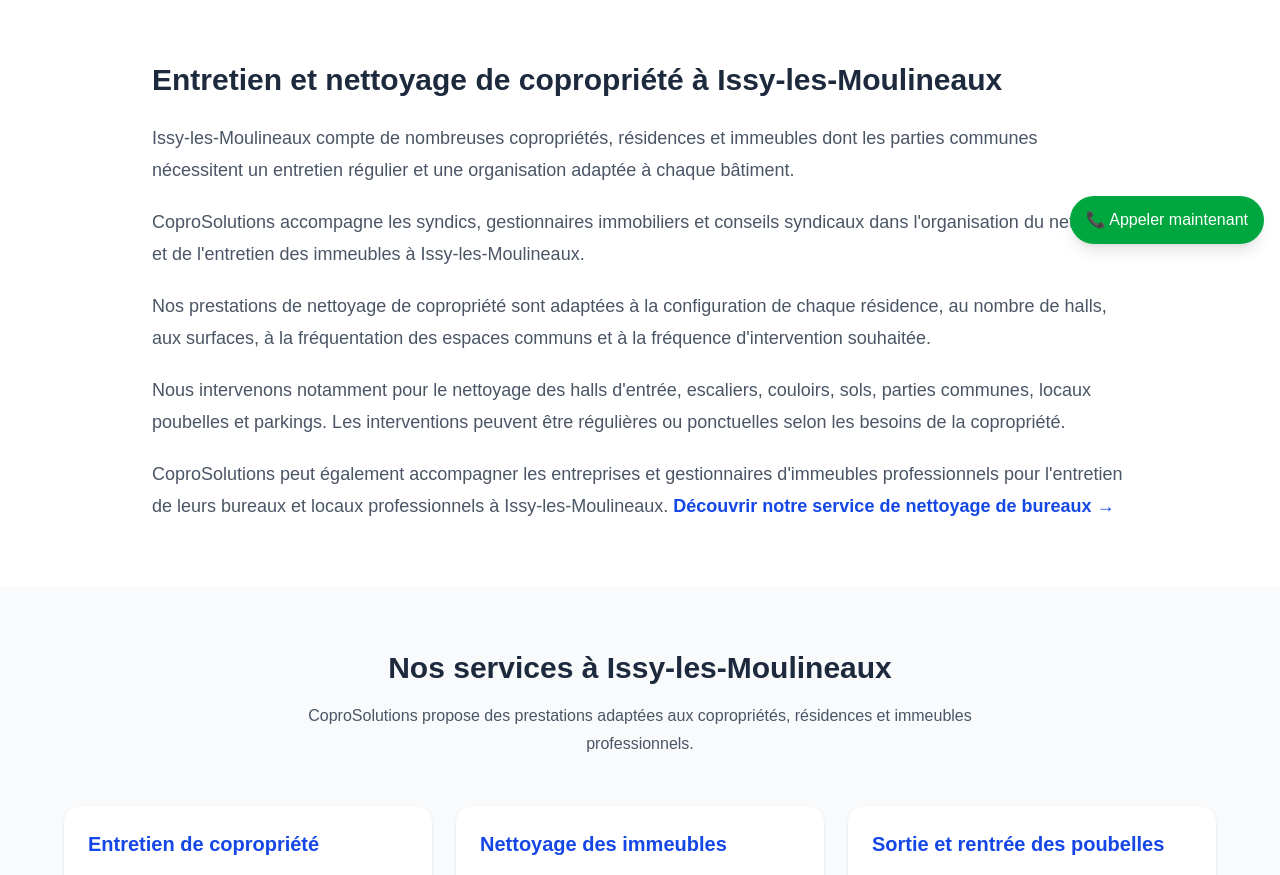
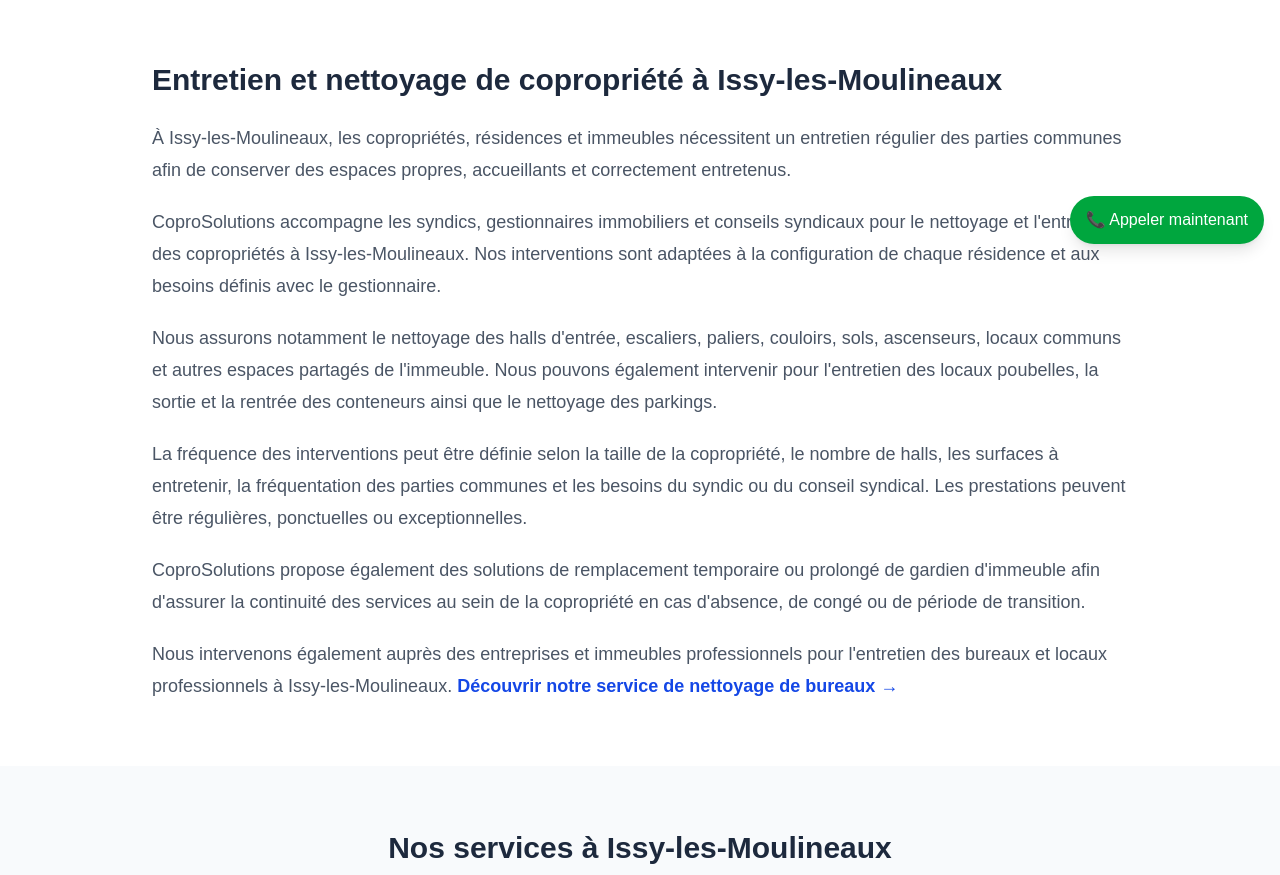
Before and after one commit to amadtag/coprosolutions, a Next.js app: page /zones/hauts-de-seine/issy-les-moulineaux in a window 1280 px wide. Shown: the part 540-1415 px from the top of the page. Built offline with nearby package versions, Linux system fonts and the light colour scheme.

Commit message:
Optimisation SEO Issy-les-Moulineaux

```diff
--- a/app/zones/hauts-de-seine/issy-les-moulineaux/page.tsx
+++ b/app/zones/hauts-de-seine/issy-les-moulineaux/page.tsx
@@ -5,7 +5,7 @@
   title:
     "Nettoyage de copropriété à Issy-les-Moulineaux (92130) | CoproSolutions",
   description:
-    "CoproSolutions assure le nettoyage et l'entretien de copropriétés à Issy-les-Moulineaux : parties communes, halls, escaliers, poubelles, parkings et entretien d'immeubles.",
+    "CoproSolutions assure le nettoyage et l'entretien des copropriétés à Issy-les-Moulineaux : halls, escaliers, parties communes, poubelles, parkings et immeubles.",
   alternates: {
     canonical: "/zones/hauts-de-seine/issy-les-moulineaux",
   },
@@ -21,36 +21,47 @@
       intro={
         <>
           <p>
-            Issy-les-Moulineaux compte de nombreuses copropriétés, résidences
-            et immeubles dont les parties communes nécessitent un entretien
-            régulier et une organisation adaptée à chaque bâtiment.
+            À Issy-les-Moulineaux, les copropriétés, résidences et immeubles
+            nécessitent un entretien régulier des parties communes afin de
+            conserver des espaces propres, accueillants et correctement
+            entretenus.
           </p>
 
           <p>
             CoproSolutions accompagne les syndics, gestionnaires immobiliers
-            et conseils syndicaux dans l'organisation du nettoyage et de
-            l'entretien des immeubles à Issy-les-Moulineaux.
+            et conseils syndicaux pour le nettoyage et l'entretien des
+            copropriétés à Issy-les-Moulineaux. Nos interventions sont
+            adaptées à la configuration de chaque résidence et aux besoins
+            définis avec le gestionnaire.
           </p>
 
           <p>
-            Nos prestations de nettoyage de copropriété sont adaptées à la
-            configuration de chaque résidence, au nombre de halls, aux
-            surfaces, à la fréquentation des espaces communs et à la fréquence
-            d'intervention souhaitée.
+            Nous assurons notamment le nettoyage des halls d'entrée,
+            escaliers, paliers, couloirs, sols, ascenseurs, locaux communs et
+            autres espaces partagés de l'immeuble. Nous pouvons également
+            intervenir pour l'entretien des locaux poubelles, la sortie et la
+            rentrée des conteneurs ainsi que le nettoyage des parkings.
           </p>
 
           <p>
-            Nous intervenons notamment pour le nettoyage des halls d'entrée,
-            escaliers, couloirs, sols, parties communes, locaux poubelles et
-            parkings. Les interventions peuvent être régulières ou ponctuelles
-            selon les besoins de la copropriété.
+            La fréquence des interventions peut être définie selon la taille
+            de la copropriété, le nombre de halls, les surfaces à entretenir,
+            la fréquentation des parties communes et les besoins du syndic ou
+            du conseil syndical. Les prestations peuvent être régulières,
+            ponctuelles ou exceptionnelles.
           </p>
 
           <p>
-            CoproSolutions peut également accompagner les entreprises et
-            gestionnaires d'immeubles professionnels pour l'entretien de leurs
-            bureaux et locaux professionnels à Issy-les-Moulineaux.
-            {" "}
+            CoproSolutions propose également des solutions de remplacement
+            temporaire ou prolongé de gardien d'immeuble afin d'assurer la
+            continuité des services au sein de la copropriété en cas
+            d'absence, de congé ou de période de transition.
+          </p>
+
+          <p>
+            Nous intervenons également auprès des entreprises et immeubles
+            professionnels pour l'entretien des bureaux et locaux
+            professionnels à Issy-les-Moulineaux.{" "}
             <a
               href="/entretien-bureau-immeuble"
               className="font-semibold text-blue-700 hover:underline"
```
